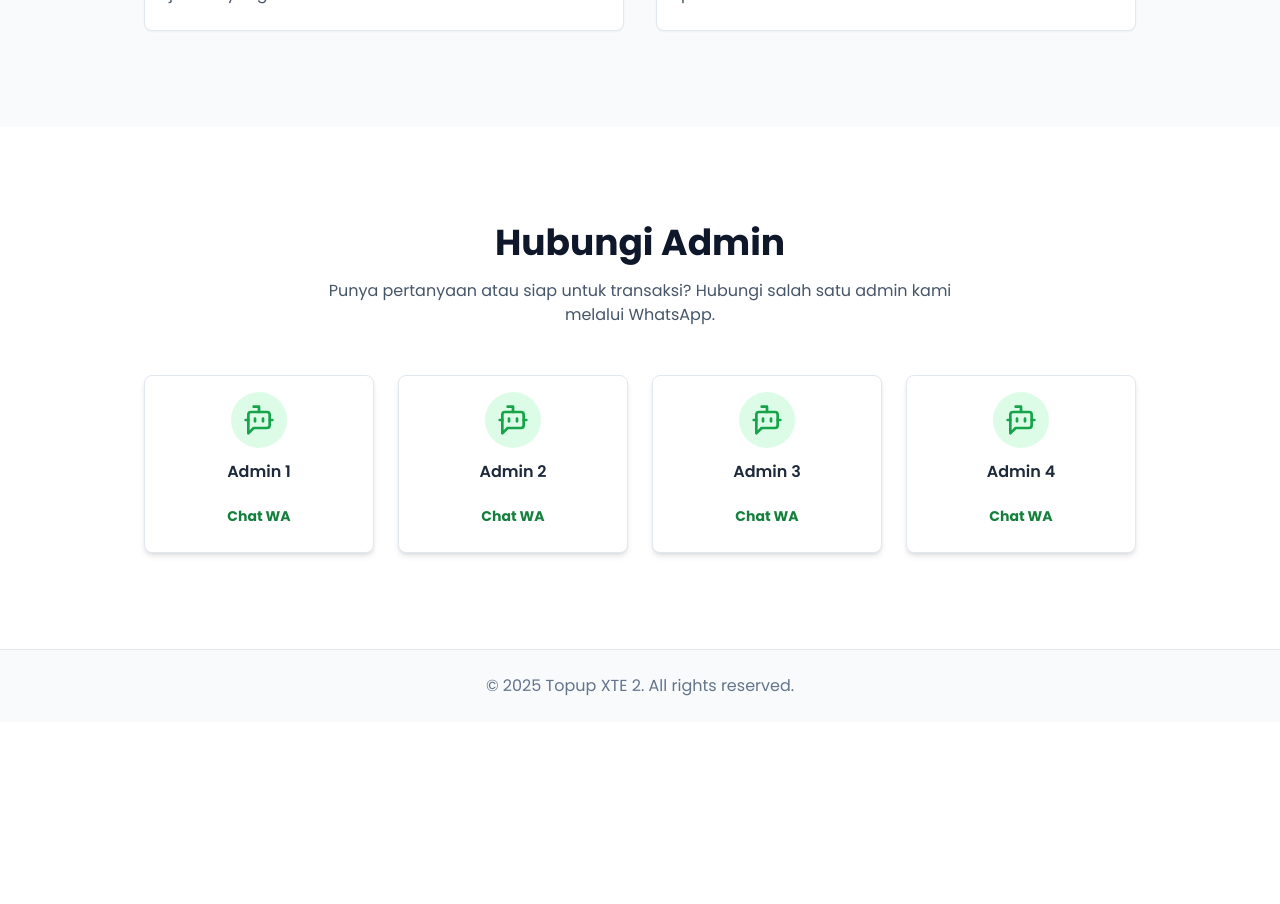
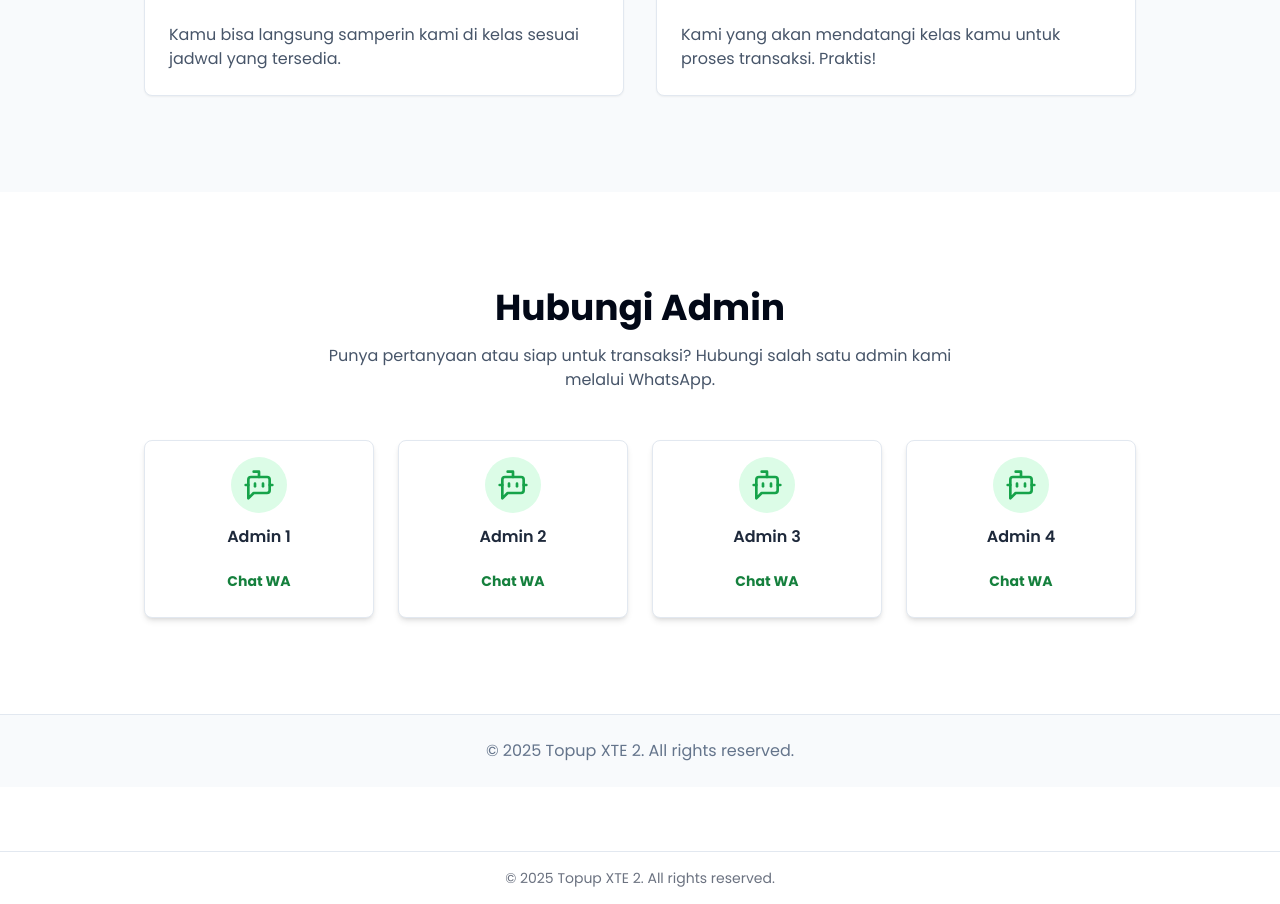
Before and after one commit to Nephyy1/xte2, a Next.js app: page / in a window 1280 px wide. Shown: the part 1420-2324 px from the top of the page. Before the commit the page ends 2142 px from the top, so only its background shows below. Built offline with nearby package versions, Linux system fonts and the light colour scheme.

Commit message:
Update layout.tsx

```diff
--- a/app/layout.tsx
+++ b/app/layout.tsx
@@ -1,7 +1,7 @@
 import type { Metadata } from "next";
 import { Poppins } from "next/font/google";
 import "./globals.css";
-import { cn } from "@/lib/utils";
+import { Navbar } from "@/components/navbar";
 
 const poppins = Poppins({
   subsets: ["latin"],
@@ -10,7 +10,7 @@ const poppins = Poppins({
 
 export const metadata: Metadata = {
   title: "Topup XTE 2 - Cepat, Murah, Terpercaya",
-  description: "Jasa topup e-wallet dan convert pulsa dengan biaya admin termurah.",
+  description: "Jasa topup e-wallet dan convert pulsa dengan biaya admin termurah untuk siswa XTE 2.",
 };
 
 export default function RootLayout({
@@ -19,10 +19,14 @@ export default function RootLayout({
   children: React.ReactNode;
 }>) {
   return (
-    <html lang="en" className="scroll-smooth">
-      <body className={cn("bg-white text-slate-900 antialiased", poppins.className)}>
-        {children}
+    <html lang="id">
+      <body className={poppins.className}>
+        <Navbar />
+        <main>{children}</main>
+        <footer className="text-center p-4 border-t mt-16">
+          <p className="text-sm text-gray-500">© 2025 Topup XTE 2. All rights reserved.</p>
+        </footer>
       </body>
     </html>
   );
-  }
+}
```
